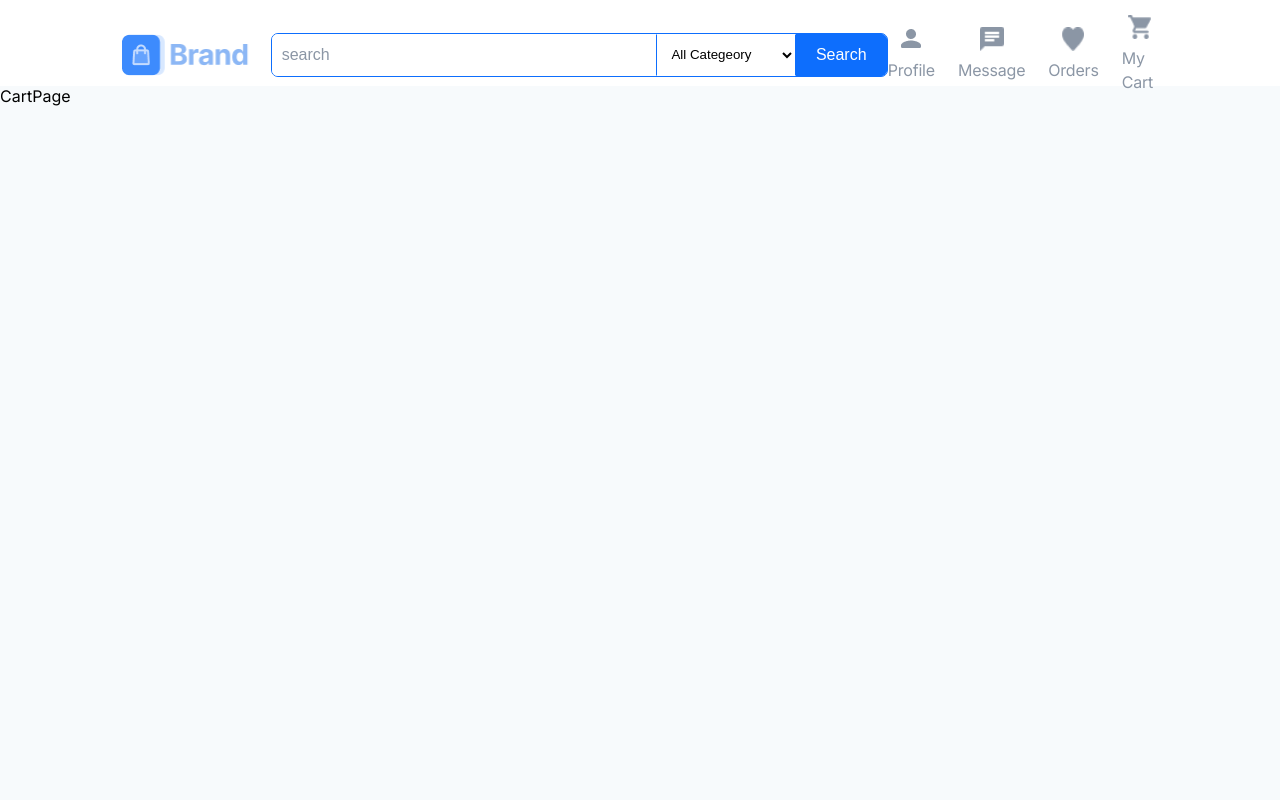
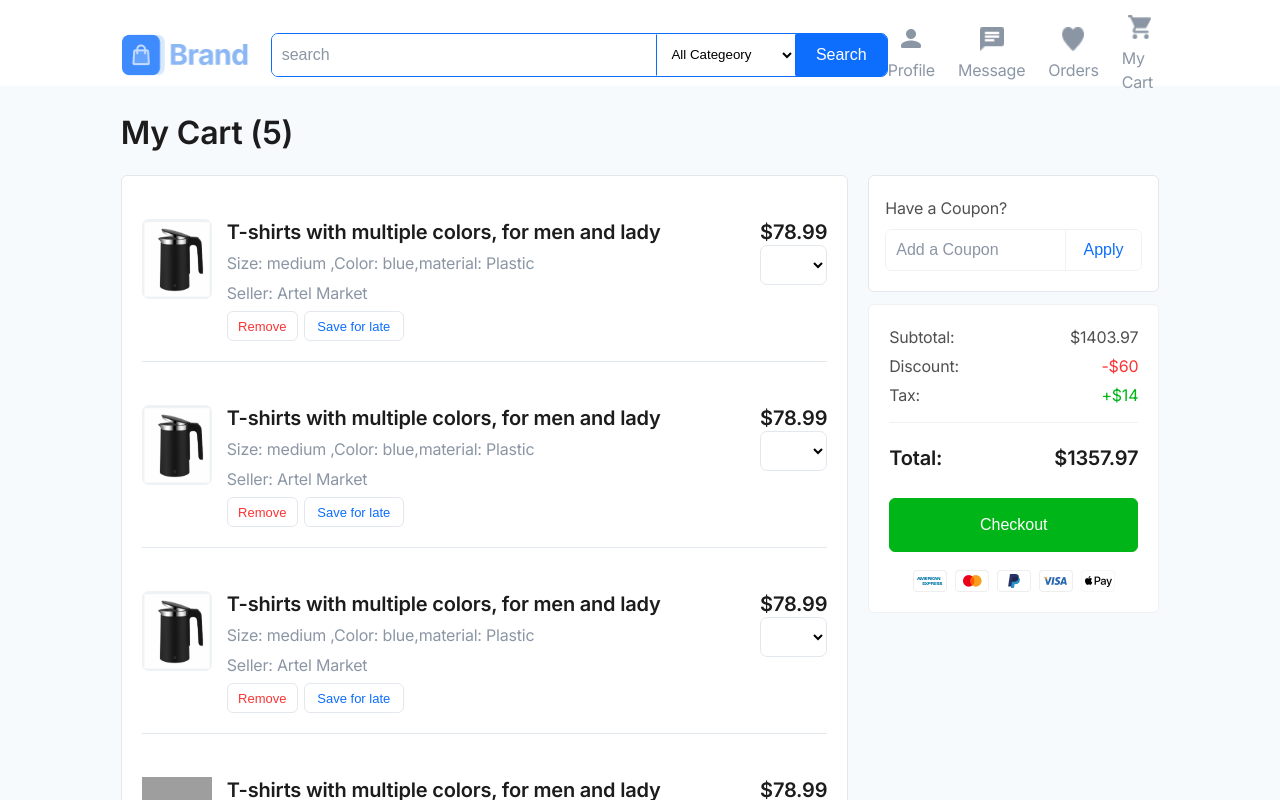
Before and after one commit to se-bayan-elian/ecommerce-app, a Next.js app: page /cart in a window 1280 px wide. Shown: the top 800 px of the page. Built offline with nearby package versions, Linux system fonts and the light colour scheme; grey boxes are pictures that could not be loaded.

Commit message:
add : add  setuped Component to cart page

```diff
--- a/src/components/pages/CartPage/index.jsx
+++ b/src/components/pages/CartPage/index.jsx
@@ -1,7 +1,34 @@
 import React from "react";
-
+import Typography from "../../atoms/Typography";
+import Container from "../../atoms/Container";
+import { StyledCartPage } from "./style";
+import CartProducts from "../../organisms/CartProducts";
+import AddCoupon from "../../molecules/AddCoupon";
+import CartOrderInfo from "../../molecules/CartOrderInfo";
+import ServicesFeatures from "../../organisms/ServicesFeatures";
+import SavedForLaterProducts from "../../organisms/SavedForLaterProducts";
 const CartPage = () => {
-  return <div>CartPage</div>;
+  const cartElementNumber = 5;
+  return (
+    <StyledCartPage className="cart-page">
+      <Container>
+        <Typography as={"h3"} className="cart-title">
+          My Cart ({cartElementNumber})
+        </Typography>
+        <div className="stack">
+          <div className="cart-products-side">
+            <CartProducts />
+            <ServicesFeatures />
+          </div>
+          <div className="order-info-side">
+            <AddCoupon />
+            <CartOrderInfo />
+          </div>
+        </div>
+        <SavedForLaterProducts />
+      </Container>
+    </StyledCartPage>
+  );
 };
 
 export default CartPage;
--- /dev/null
+++ b/src/components/pages/CartPage/style.js
@@ -0,0 +1,21 @@
+'use client'
+import { styled } from "styled-components";
+
+export const StyledCartPage = styled.div`
+  padding: 27px 0px;
+  .cart-title{
+    margin-bottom: 23px;
+  }
+  .stack{
+    display : flex;
+    gap:20px;
+  }
+  .order-info-side{
+    flex : 0.8;
+  }
+  .cart-products-side{
+    flex : 2;
+
+  }
+
+`
```
